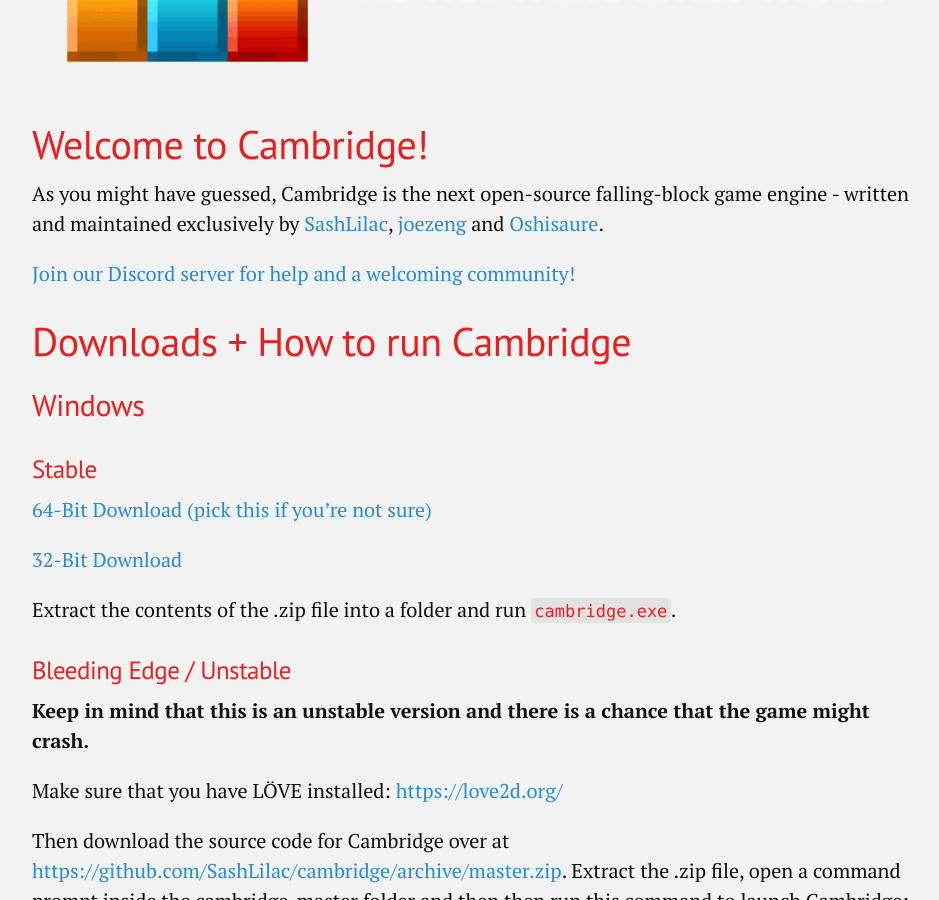
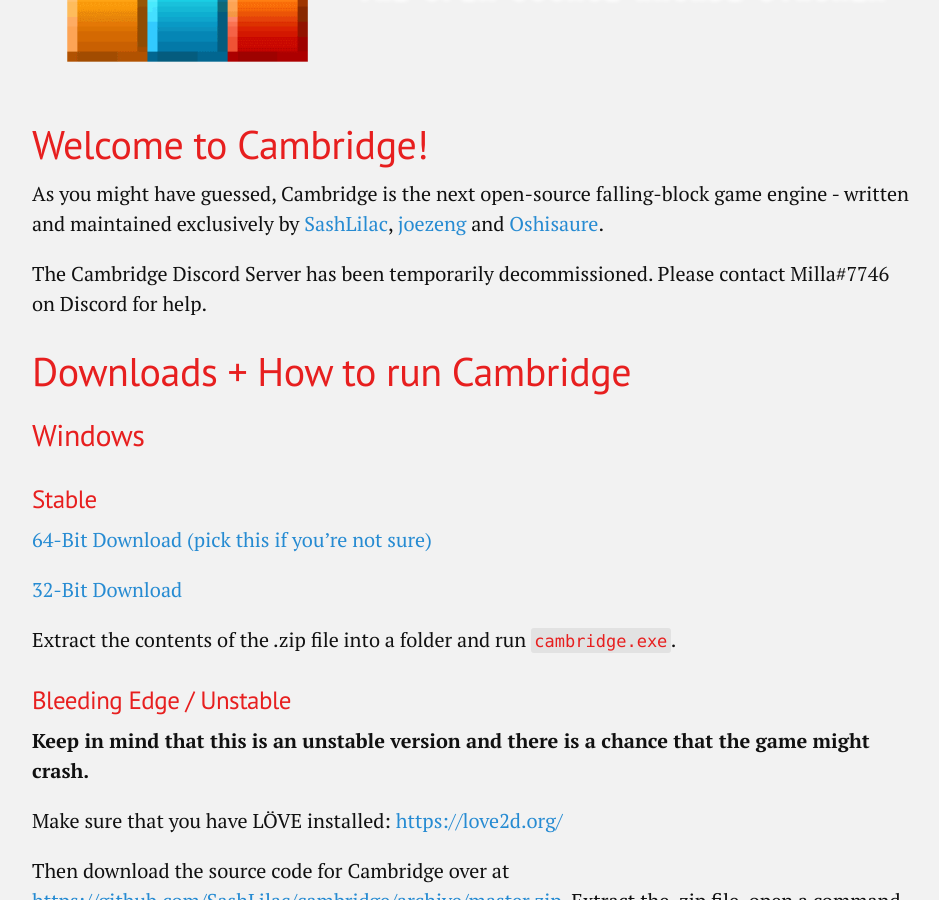
Before and after one commit to ameliaRTA/t-sp.in, a Jekyll site: the page built from cambridge.md, in a window 1280 px wide and 900 px high, scrolled down 346 px. Shown: the whole window, without its empty margins (168-1107 px from the left). Built offline with Jekyll 4.4.1, drawn with Linux system fonts in a browser that asks for light colours.

Commit message:
Cambridge Discord Server temp. decommissioned
Please contact Milla#7746 on Discord for help.

```diff
--- a/cambridge.md
+++ b/cambridge.md
@@ -8,7 +8,7 @@
 
 As you might have guessed, Cambridge is the next open-source falling-block game engine - written and maintained exclusively by [SashLilac](https://github.com/SashLilac), [joezeng](https://github.com/joezeng) and [Oshisaure](https://github.com/oshisaure).
 
-[Join our Discord server for help and a welcoming community!](https://discord.gg/mteMJw4)
+The Cambridge Discord Server has been temporarily decommissioned. Please contact Milla#7746 on Discord for help.
 
 # Downloads + How to run Cambridge
 
```
